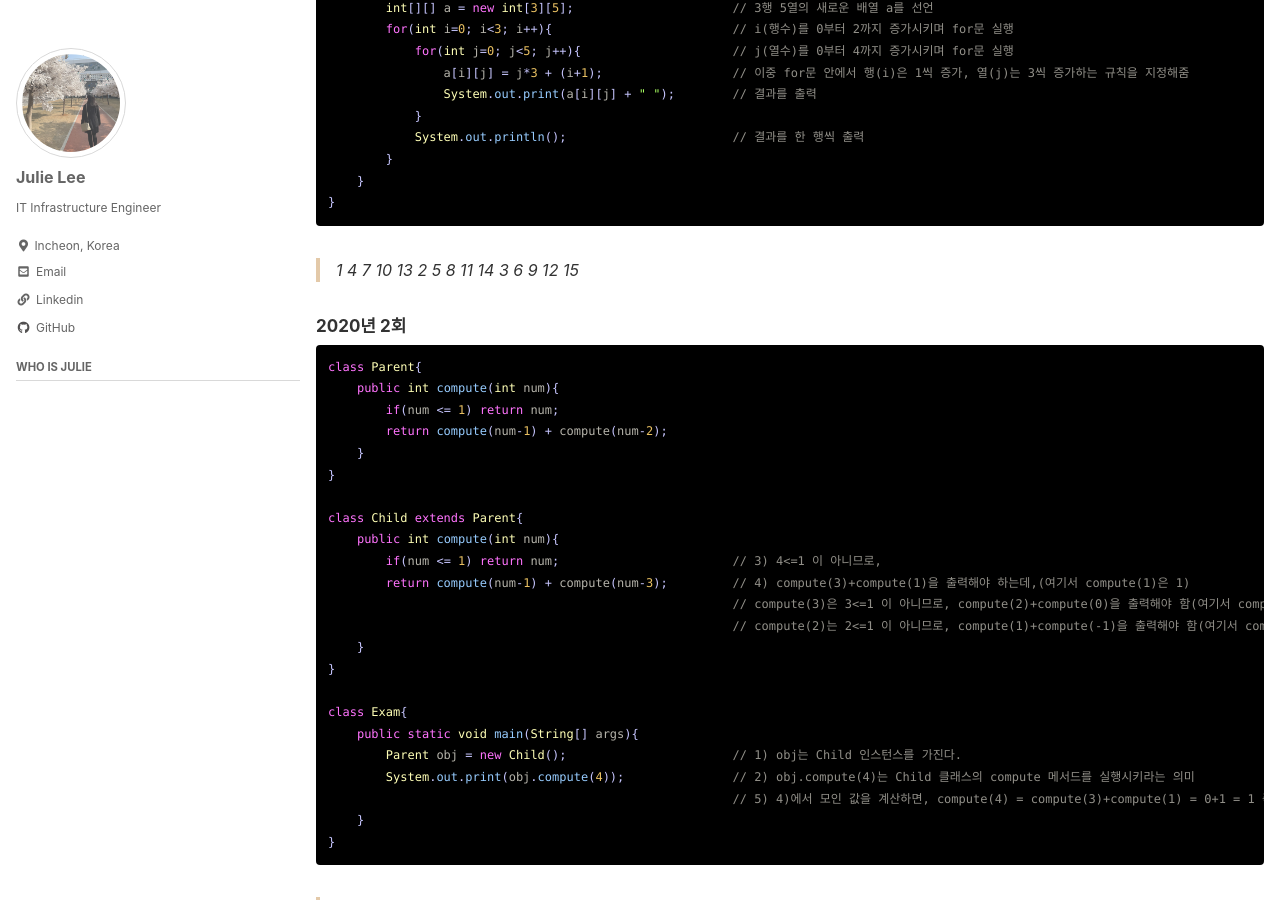
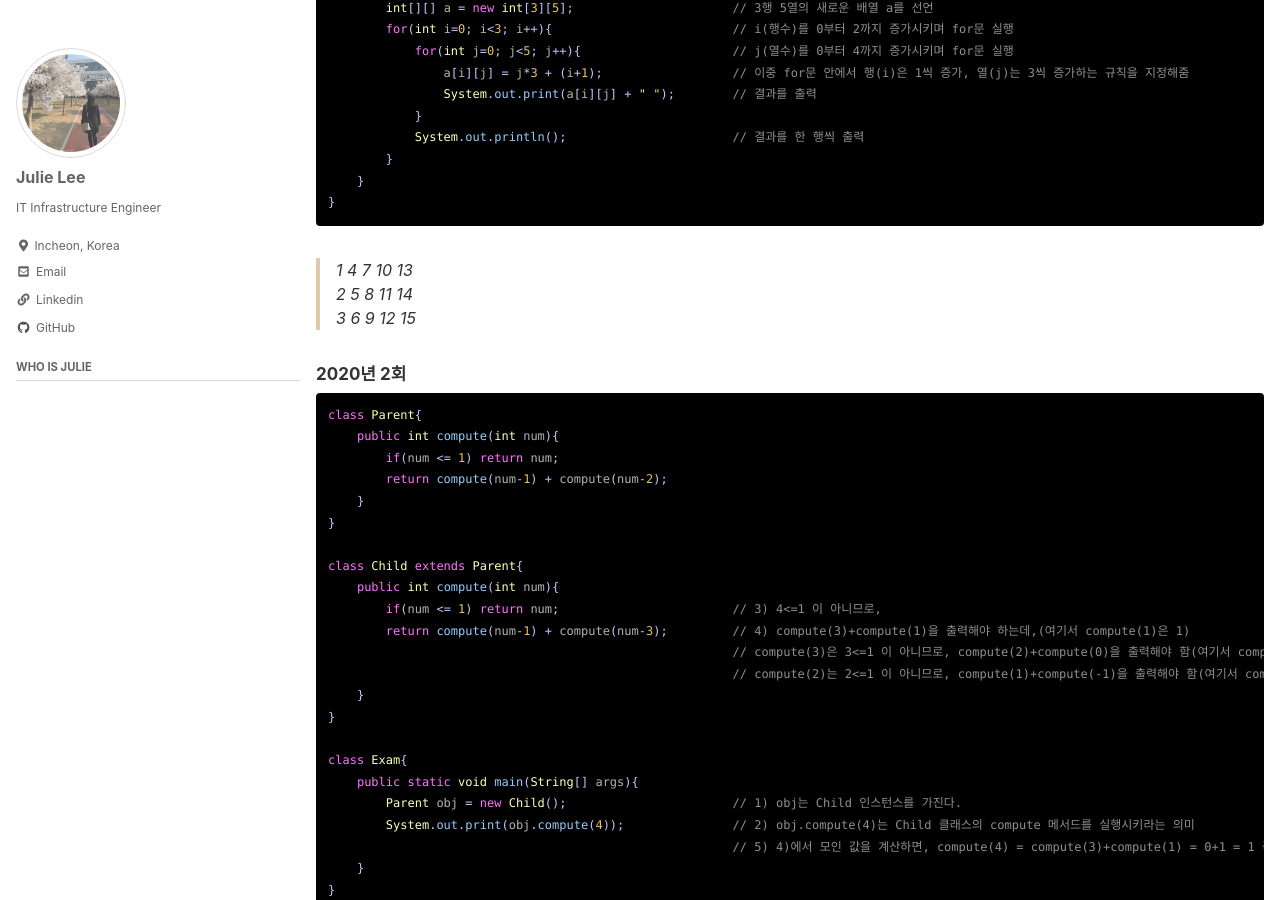
Before and after one commit to smilejulie0812/smilejulie0812.github.io, a Jekyll site: the page built from _posts/2021-04-06-engineerinformationprocessing002.md, in a window 1280 px wide and 900 px high, scrolled down 1639 px. Built offline with Jekyll 4.4.1, drawn with Linux system fonts in a browser that asks for light colours; cached includes are drawn as plain includes.

````diff
--- a/_posts/2021-04-06-engineerinformationprocessing002.md
+++ b/_posts/2021-04-06-engineerinformationprocessing002.md
@@ -82,8 +82,8 @@ public class Exam{
 }
 ```
 >1 4 7 10 13
->2 5 8 11 14
->3 6 9 12 15
+2 5 8 11 14
+3 6 9 12 15
 
 #### 2020년 2회
 ```java
````
